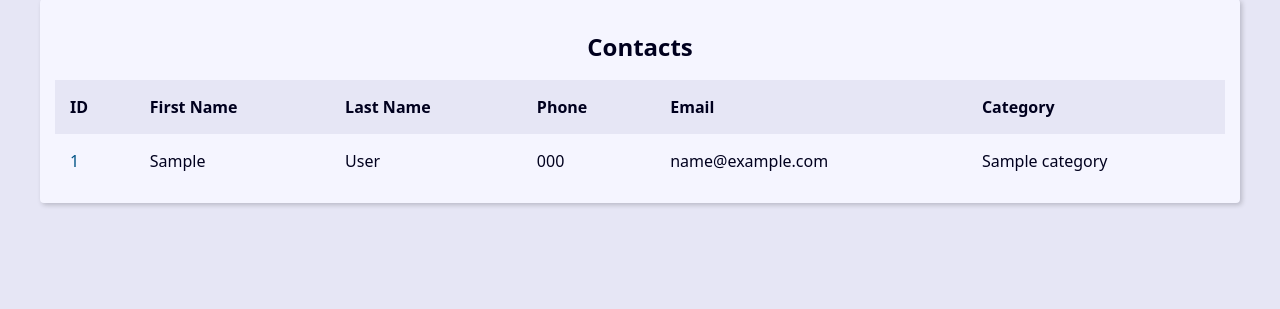
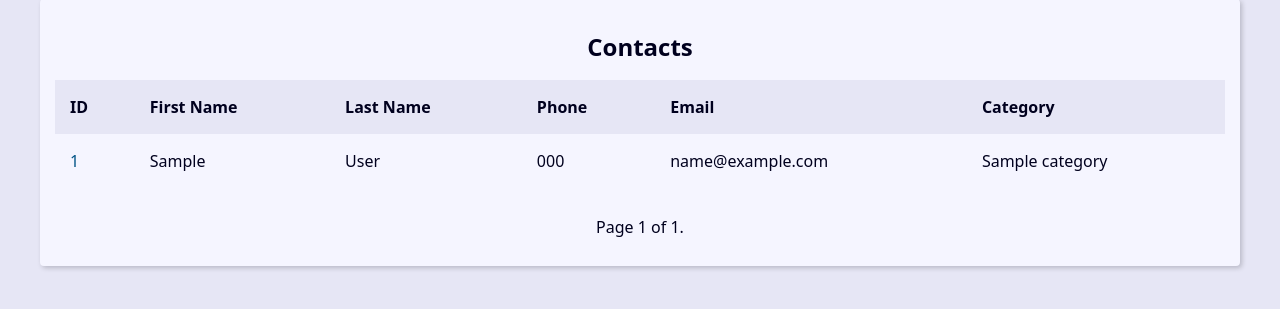
Before and after one commit to fellipemarconi/Address-Book, a Django app: page / in a window 1280 px wide. Shown: the part 270-579 px from the top of the page. Run offline with Django 5.2, Linux system fonts and the light colour scheme; tables that the repository leaves empty hold one stand-in row (values such as "Sample post").

Commit message:
I created a paginator in views and i returned a object with the objects of search and all and the number of this objects, after this I createda template partial to pagination and css

```diff
--- a/contact/templates/contact/index.html
+++ b/contact/templates/contact/index.html
@@ -1,6 +1,6 @@
 {% extends "global/base.html" %}
 {% block content %}
-{% if contacts %}
+{% if page_obj %}
     <div class="responsive-table">
         <table class="contacts-table">
             <caption class="table-caption">
@@ -17,7 +17,7 @@
                 </tr>
             </thead>
             <tbody>
-                {% for contact in contacts %}
+                {% for contact in page_obj %}
                     <tr class="table-row">
                         <td class="table-cel">
                             <a href="{% url "contact:contact" contact.id %}"
--- a/contact/views/contact_views.py
+++ b/contact/views/contact_views.py
@@ -2,12 +2,17 @@ from django.shortcuts import render, get_object_or_404, redirect
 from contact.models import Contact
 from django.http import Http404
 from django.db.models import Q
+from django.core.paginator import Paginator
 
 def index(request):
     contacts = Contact.objects.filter(show=True).order_by('-id')
 
+    paginator = Paginator(contacts, 15)
+    page_number = request.GET.get('page')
+    page_obj = paginator.get_page(page_number)
+
     context = {
-        'contacts': contacts,
+        'page_obj': page_obj,
     }
 
     return render(request, 'contact/index.html', context=context)
@@ -41,8 +46,12 @@ def search(request):
                     ) \
             .order_by('-id')
 
+    paginator = Paginator(contacts, 15)
+    page_number = request.GET.get('page')
+    page_obj = paginator.get_page(page_number)
+
     context = {
-        'contacts': contacts,
+        'page_obj': page_obj,
         'site_title': 'Seach - ',
         'search_value': search_value,
     }
--- a/templates/global/base.html
+++ b/templates/global/base.html
@@ -7,6 +7,7 @@
     {% include "global/partials/_header.html" %}
     <main class="content">
         {% block content %}{% endblock content %}
+        {% include "global/partials/_pagination.html" %}
     </main>
 </body>
 </html>
--- /dev/null
+++ b/templates/global/partials/_pagination.html
@@ -0,0 +1,19 @@
+{% if page_obj %}
+<div class="pagination">
+    <span class="step-links">
+        {% if page_obj.has_previous %}
+            <a href="?page=1&q={{ search_value }}">&laquo; first</a>
+            <a href="?page={{ page_obj.previous_page_number }}&q={{ search_value }}">previous</a>
+        {% endif %}
+
+        <span class="current">
+            Page {{ page_obj.number }} of {{ page_obj.paginator.num_pages }}.
+        </span>
+
+        {% if page_obj.has_next %}
+            <a href="?page={{ page_obj.next_page_number }}&q={{ search_value }}">next</a>
+            <a href="?page={{ page_obj.paginator.num_pages }}&q={{ search_value }}">last &raquo;</a>
+        {% endif %}
+    </span>
+</div>
+{% endif %}
```
